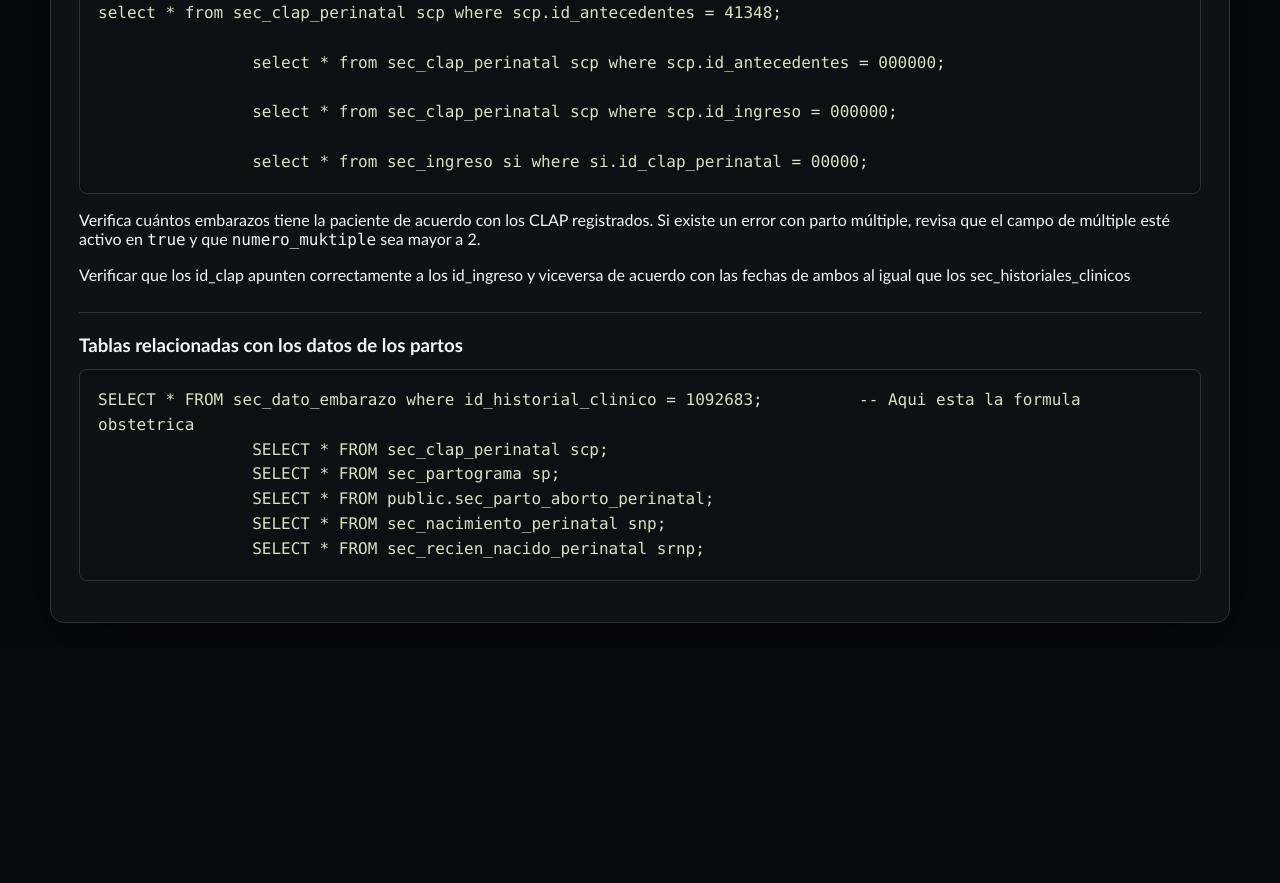
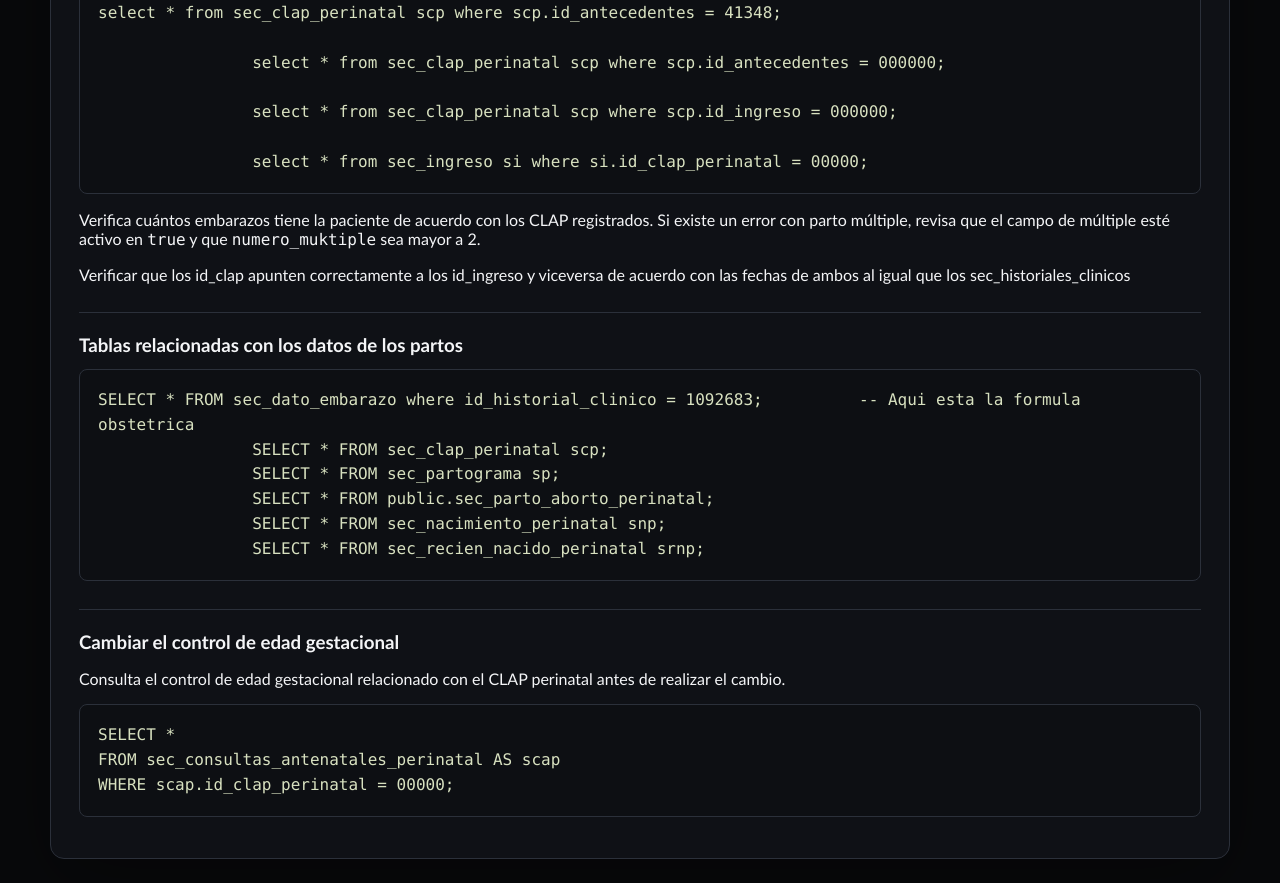
Before and after one commit to Teuscan-USAM/page, a plain HTML site: page modulo4.html in a window 1280 px wide. Shown: the part 4541-5424 px from the top of the page. Before the commit the page ends 5188 px from the top, so only its background shows below. Drawn offline with Linux system fonts and the light colour scheme.

Commit message:
nuevo soporte de edad gestional

```diff
--- a/modulo4.html
+++ b/modulo4.html
@@ -136,5 +136,11 @@ select * from sec_solicitud_quirurgica_procedimiento ssqp where ssqp.id_solicitu
                 SELECT * FROM public.sec_parto_aborto_perinatal;
                 SELECT * FROM sec_nacimiento_perinatal snp;
                 SELECT * FROM sec_recien_nacido_perinatal srnp;</code></pre>
+
+                <h3>Cambiar el control de edad gestacional</h3>
+                <p>Consulta el control de edad gestacional relacionado con el CLAP perinatal antes de realizar el cambio.</p>
+                <pre><code>SELECT *
+FROM sec_consultas_antenatales_perinatal AS scap
+WHERE scap.id_clap_perinatal = 00000;</code></pre>
                 </div>
                 </main></body></html>
```
Also changed, not shown: modulo5.html (+1 -0 lines).
